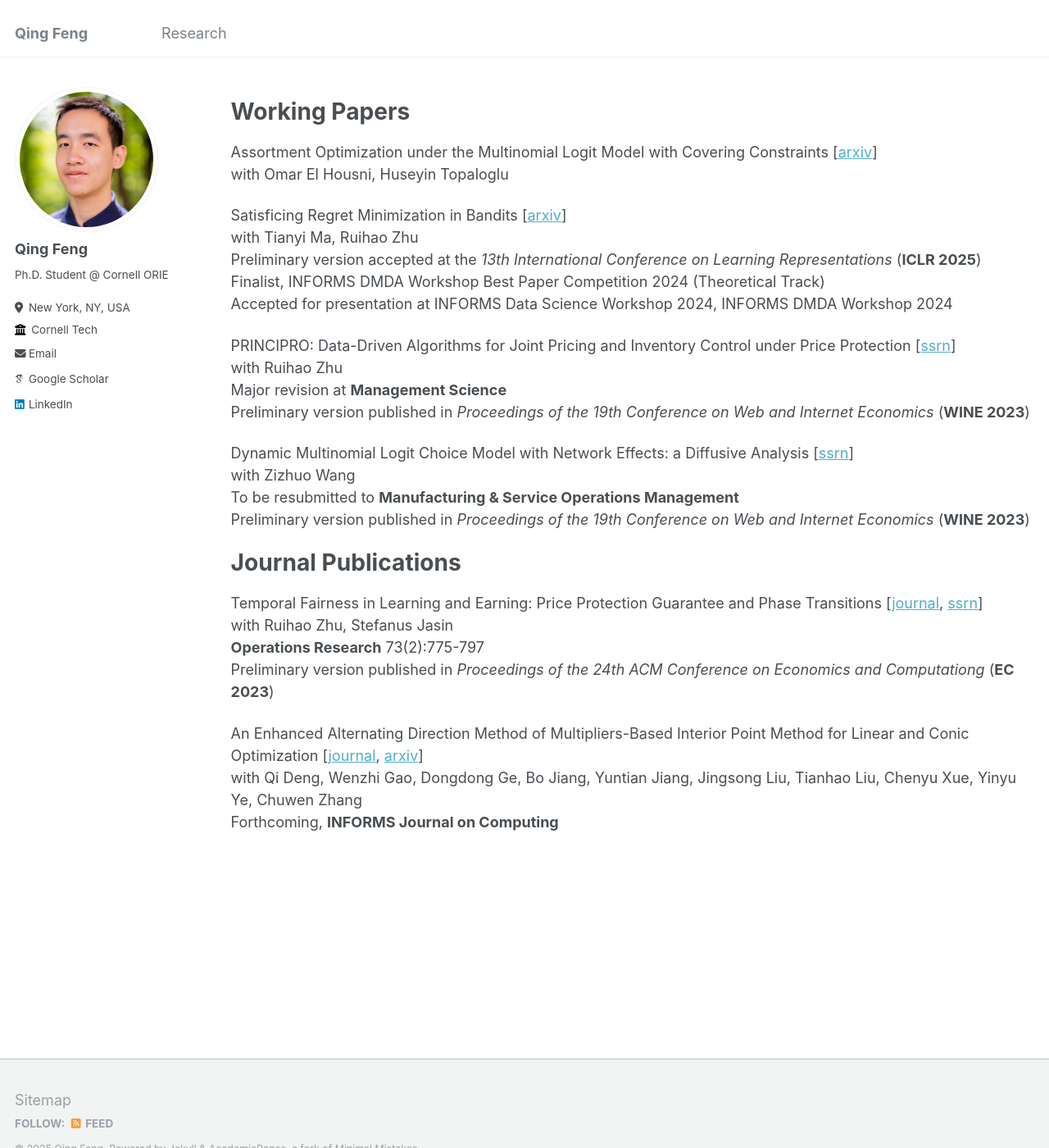
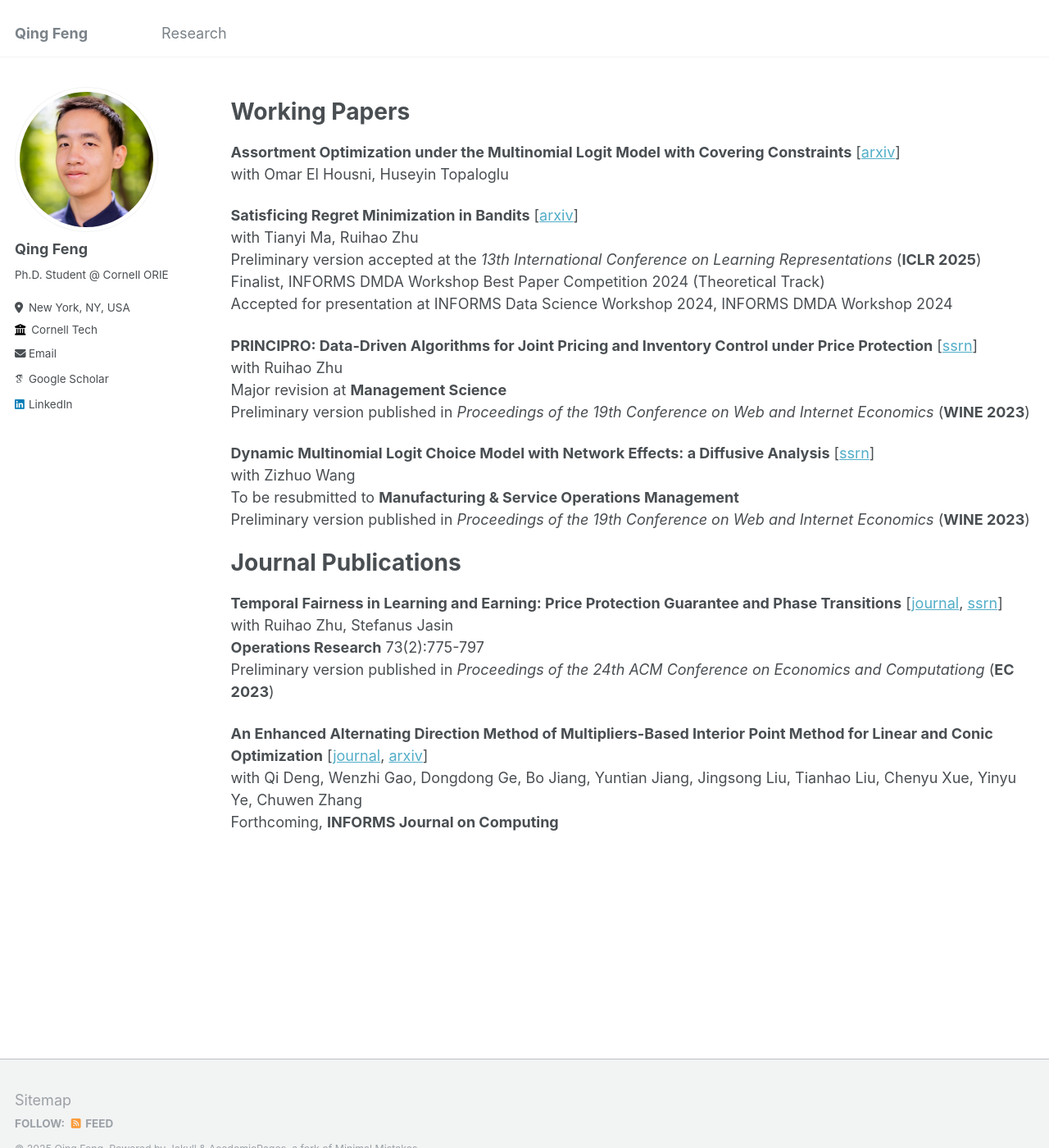
Before and after one commit to qfeng48/qfeng48.github.io, a Jekyll site: the page built from _pages/publications.md, in a window 1280 px wide and 1400 px high. Shown: the whole window at 82% size. Built offline with Jekyll 4.4.1, drawn with Linux system fonts in a browser that asks for light colours; some web fonts are replaced; part of the change alters nothing that is shown.

```diff
--- a/_pages/publications.md
+++ b/_pages/publications.md
@@ -8,21 +8,21 @@ author_profile: true
 Working Papers
 ======
 
-Assortment Optimization under the Multinomial Logit Model with Covering Constraints [[arxiv](https://arxiv.org/abs/2411.10310)]\
+**Assortment Optimization under the Multinomial Logit Model with Covering Constraints** [[arxiv](https://arxiv.org/abs/2411.10310)]\
 with Omar El Housni, Huseyin Topaloglu
 
-Satisficing Regret Minimization in Bandits [[arxiv](http://arxiv.org/abs/2406.06802)]\
+**Satisficing Regret Minimization in Bandits** [[arxiv](http://arxiv.org/abs/2406.06802)]\
 with Tianyi Ma, Ruihao Zhu\
 Preliminary version accepted at the *13th International Conference on Learning Representations* (**ICLR 2025**)\
 Finalist, INFORMS DMDA Workshop Best Paper Competition 2024 (Theoretical Track)\
 Accepted for presentation at INFORMS Data Science Workshop 2024, INFORMS DMDA Workshop 2024
 
-PRINCIPRO: Data-Driven Algorithms for Joint Pricing and Inventory Control under Price Protection [[ssrn](https://papers.ssrn.com/sol3/papers.cfm?abstract_id=4511384)]\
+**PRINCIPRO: Data-Driven Algorithms for Joint Pricing and Inventory Control under Price Protection** [[ssrn](https://papers.ssrn.com/sol3/papers.cfm?abstract_id=4511384)]\
 with Ruihao Zhu\
 Major revision at **Management Science**\
 Preliminary version published in *Proceedings of the 19th Conference on Web and Internet Economics* (**WINE 2023**)
 
-Dynamic Multinomial Logit Choice Model with Network Effects: a Diffusive Analysis [[ssrn](https://papers.ssrn.com/sol3/papers.cfm?abstract_id=3939717)]\
+**Dynamic Multinomial Logit Choice Model with Network Effects: a Diffusive Analysis** [[ssrn](https://papers.ssrn.com/sol3/papers.cfm?abstract_id=3939717)]\
 with Zizhuo Wang\
 To be resubmitted to **Manufacturing & Service Operations Management**\
 Preliminary version published in *Proceedings of the 19th Conference on Web and Internet Economics* (**WINE 2023**)
@@ -30,11 +30,11 @@ Preliminary version published in *Proceedings of the 19th Conference on Web and
 Journal Publications
 ======
 
-Temporal Fairness in Learning and Earning: Price Protection Guarantee and Phase Transitions [[journal](https://pubsonline.informs.org/doi/abs/10.1287/opre.2022.0629), [ssrn](https://papers.ssrn.com/sol3/papers.cfm?abstract_id=4265182)]\
+**Temporal Fairness in Learning and Earning: Price Protection Guarantee and Phase Transitions** [[journal](https://pubsonline.informs.org/doi/abs/10.1287/opre.2022.0629), [ssrn](https://papers.ssrn.com/sol3/papers.cfm?abstract_id=4265182)]\
 with Ruihao Zhu, Stefanus Jasin\
 **Operations Research** 73(2):775-797\
 Preliminary version published in *Proceedings of the 24th ACM Conference on Economics and Computationg* (**EC 2023**)
 
-An Enhanced Alternating Direction Method of Multipliers-Based Interior Point Method for Linear and Conic Optimization [[journal](https://pubsonline.informs.org/doi/abs/10.1287/ijoc.2023.0017), [arxiv](https://arxiv.org/abs/2209.01793)]\
+**An Enhanced Alternating Direction Method of Multipliers-Based Interior Point Method for Linear and Conic Optimization** [[journal](https://pubsonline.informs.org/doi/abs/10.1287/ijoc.2023.0017), [arxiv](https://arxiv.org/abs/2209.01793)]\
 with Qi Deng, Wenzhi Gao, Dongdong Ge, Bo Jiang, Yuntian Jiang, Jingsong Liu, Tianhao Liu, Chenyu Xue, Yinyu Ye, Chuwen Zhang\
 Forthcoming, **INFORMS Journal on Computing**
```
